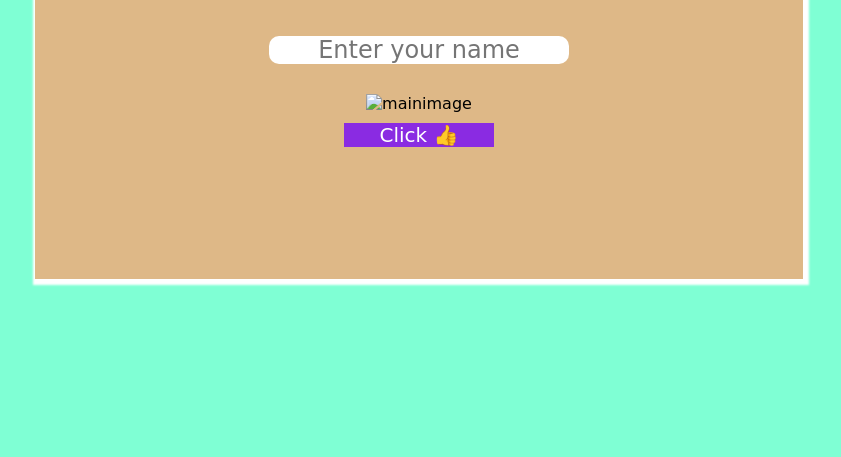
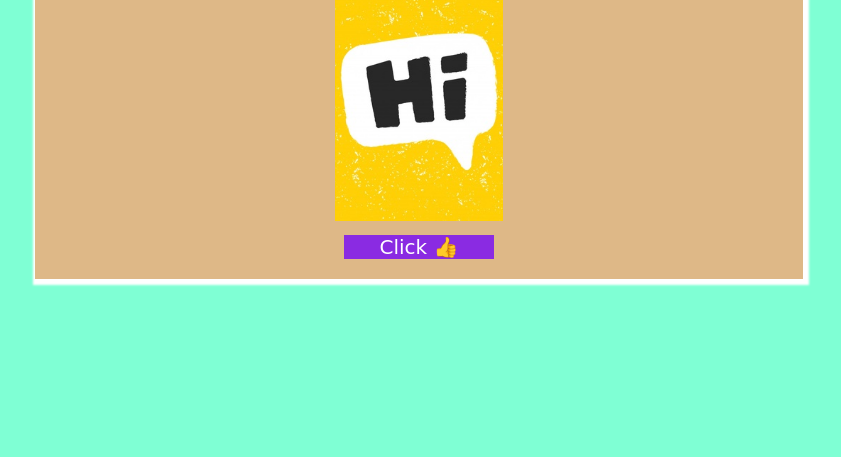
Before and after one commit to Showmandas/Api, a plain HTML site: page index.html in a window 1280 px wide. Shown: the part 343-800 px from the top of the page, without its empty margins (221-1062 px from the left). Drawn offline with Linux system fonts and the light colour scheme; some packages are replaced by stand-ins of ours; a script that the page names is missing; a web font is replaced by a local one.

Commit message:
image add

```diff
--- a/index.html
+++ b/index.html
@@ -19,7 +19,7 @@
                 <input type="text" id="name" onfocus="this.value=''" autocomplete="off" placeholder="Enter your name"/>
             </div>
             <figure>
-                <img src="main.jpg" alt="mainimage" id="img">
+                <img src="main1.jpg" alt="mainimage" id="img">
             </figure>
             <button id="btn">Click 👍</button>
         </div><!--/centerDiv-->
```
Also changed, not shown: main1.jpg (added), style.css (line endings or trailing spaces).
